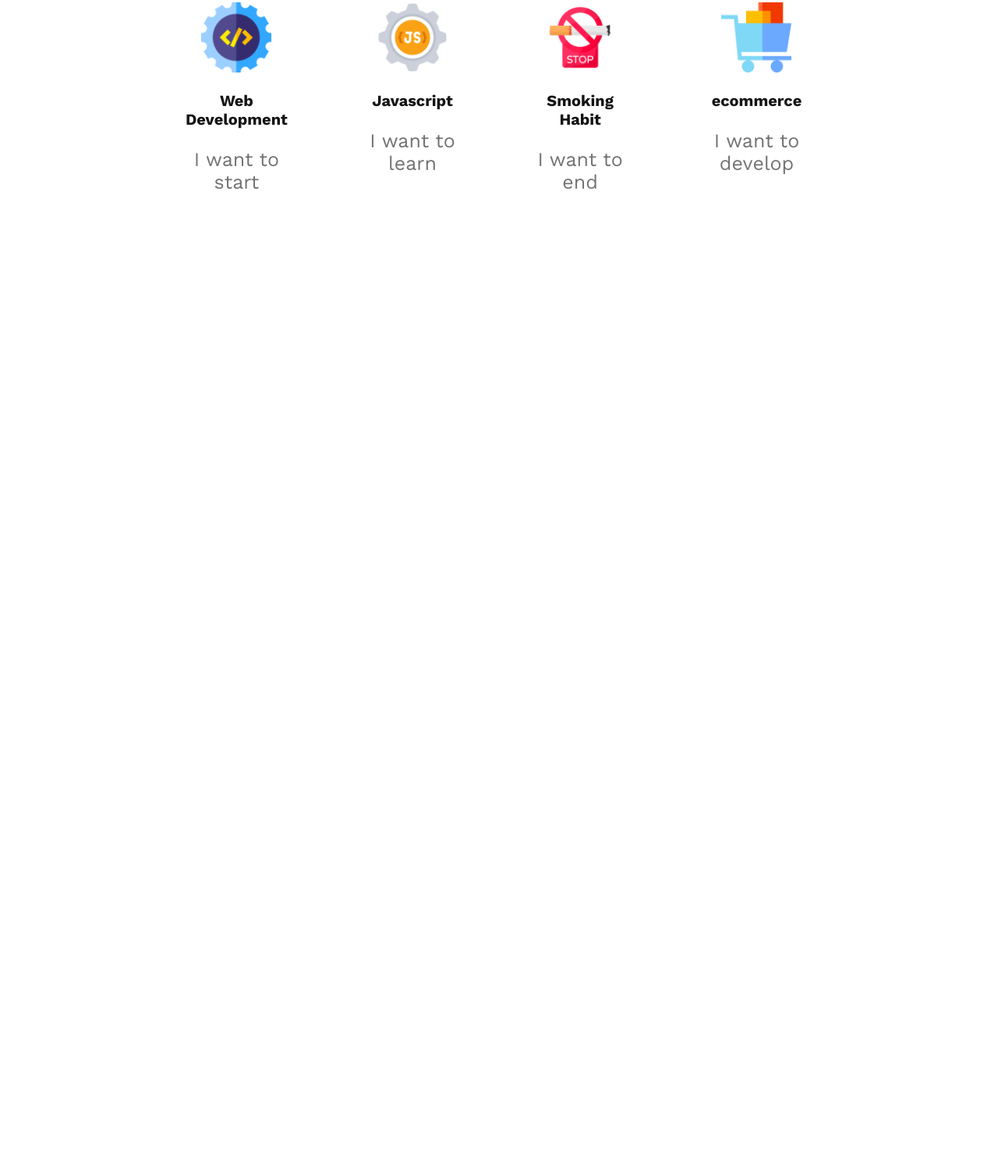
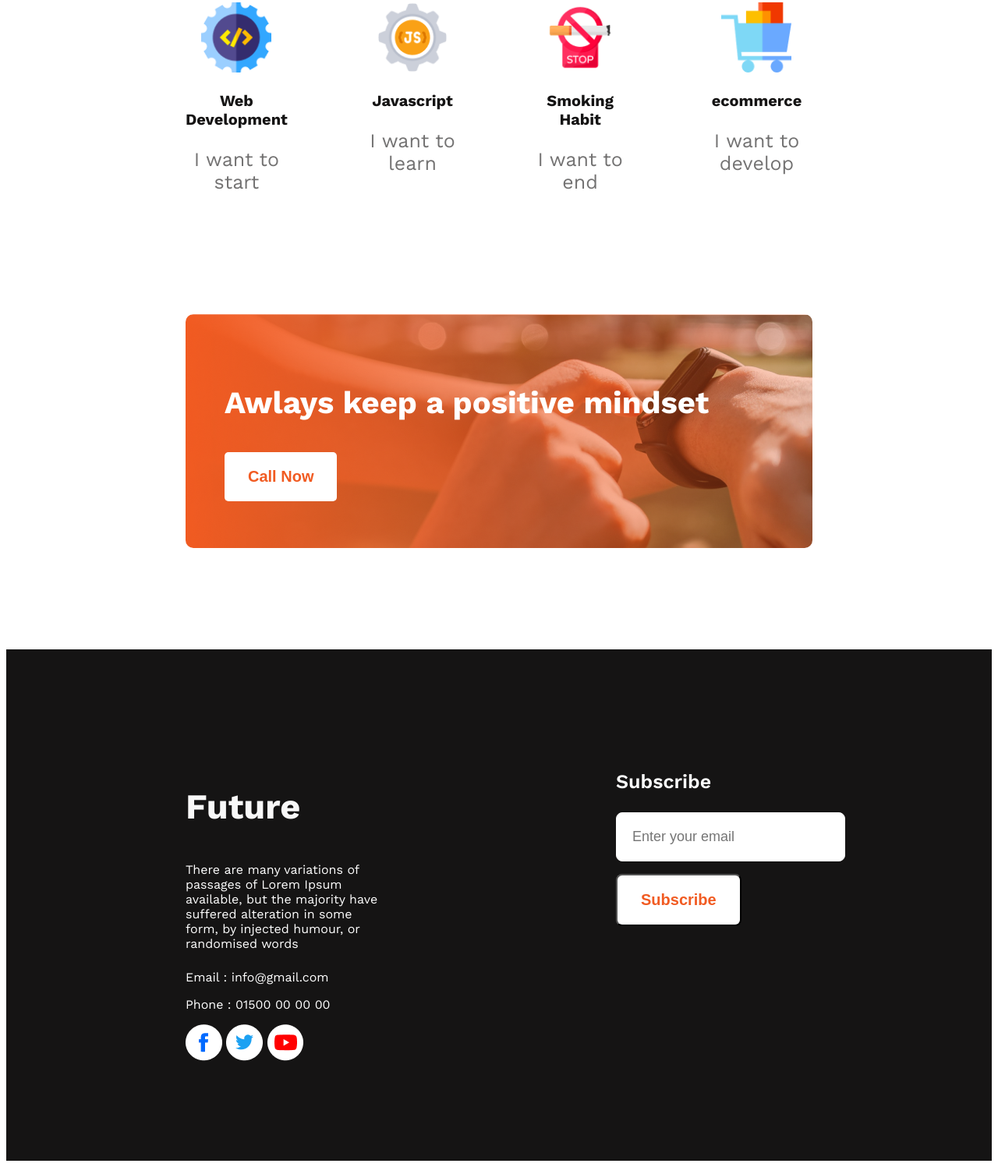
Before and after one commit to musrat93/new-year-frame1, a plain HTML site: page index.html in a window 1280 px wide. Shown: the part 2012-3509 px from the top of the page at 78% size. Before the commit the page ends 2293 px from the top, so only its background shows below. Drawn offline with nearby package versions, Linux system fonts and the light colour scheme.

Commit message:
footer added

```diff
--- a/index.html
+++ b/index.html
@@ -67,9 +67,33 @@
 
             </div>
         </section>
+        <section class="watch-container">
+            <div class="watchman">
+                <h3 class="watch-title">Awlays keep a positive mindset</h3>
+                <button class="watch-btn">Call Now</button>
+            </div>
+        </section>
     </main>
-    <footer>
-
+    <footer class="footer">
+        <div class="footer-column">
+            <h3 class="future-title">Future</h3>
+            <p class="footer-description">There are many variations of passages of Lorem Ipsum available, but the
+                majority have suffered alteration in some form, by injected humour, or randomised words</p>
+            <p class="email">Email : info@gmail.com</p>
+            <p class="phone">Phone : 01500 00 00 00</p>
+            <div class="icon-iteam">
+                <a href=""><img src="images/icons/fb.png" alt=""></a>
+                <a href=""><img src="images/icons/twitter.png" alt=""></a>
+                <a href=""><img src="images/icons/youtube.png" alt=""></a>
+            </div>
+        </div>
+        <div class="footer-column">
+            <h3 class="subscribe-title">Subscribe</h3>
+            <form class="contact" action="">
+                <input type="email" name="" placeholder="Enter your email" id="">
+                <input class="Subscribe-btn" type="submit" value="Subscribe">
+            </form>
+        </div>
     </footer>
 </body>
 
--- a/styles/frame1.css
+++ b/styles/frame1.css
@@ -102,3 +102,103 @@ body {
     font-size: 25px;
 
 }
+
+/* -------------------watch related styles---------------------- */
+.watch-container {
+    background-image: url('../images/gradient2.png'), url('../images/watch.png');
+    background-repeat: no-repeat;
+    height: 300px;
+    margin: 130px 230px;
+    border-radius: 10px;
+}
+
+.watchman {
+    padding: 50px;
+}
+
+.watch-title {
+    color: #FFF;
+    font-size: 40px;
+    font-weight: 700;
+}
+
+.watch-btn {
+    color: #F15B22;
+    font-size: 20px;
+    font-weight: 600;
+    border-radius: 5px;
+    background: #FFF;
+    border: 0;
+    padding: 20px 30px;
+}
+
+/* ---------------------footer related styles------------------ */
+.footer {
+    background-color: #151414;
+    display: flex;
+    gap: 300px;
+    padding: 130px 230px;
+}
+
+.footer-column {
+    width: 100%;
+}
+
+.future-title {
+    color: #F8F8F8;
+    font-size: 45px;
+    font-weight: 700;
+}
+
+.subscribe-title {
+    color: #FFF;
+    font-size: 25px;
+    font-weight: 600;
+}
+
+.footer-description {
+    color: #FFF;
+    font-size: 16px;
+    font-weight: 400;
+    margin-top: 16px;
+}
+
+.email {
+    color: #FFF;
+    font-size: 16px;
+    font-weight: 400;
+    margin-top: 24px;
+    margin-bottom: 15px;
+}
+
+.phone {
+    color: #FFF;
+    font-size: 16px;
+    font-weight: 400;
+}
+
+.contact input[type="email"] {
+    display: block;
+    margin-bottom: 16px;
+    width: 100%;
+    color: #F3F3F3;
+    font-size: 18px;
+    font-weight: 400;
+    padding: 20px;
+    border-radius: 8px;
+    border: 1px solid #FFF;
+}
+
+.Subscribe-btn {
+    color: #F15B22;
+    font-size: 20px;
+    font-weight: 600;
+    border-radius: 8px;
+    background: #FFF;
+    padding: 20px 30px;
+}
+
+.icon-iteam {
+    margin-right: 35px;
+    height: 45px;
+}
```
